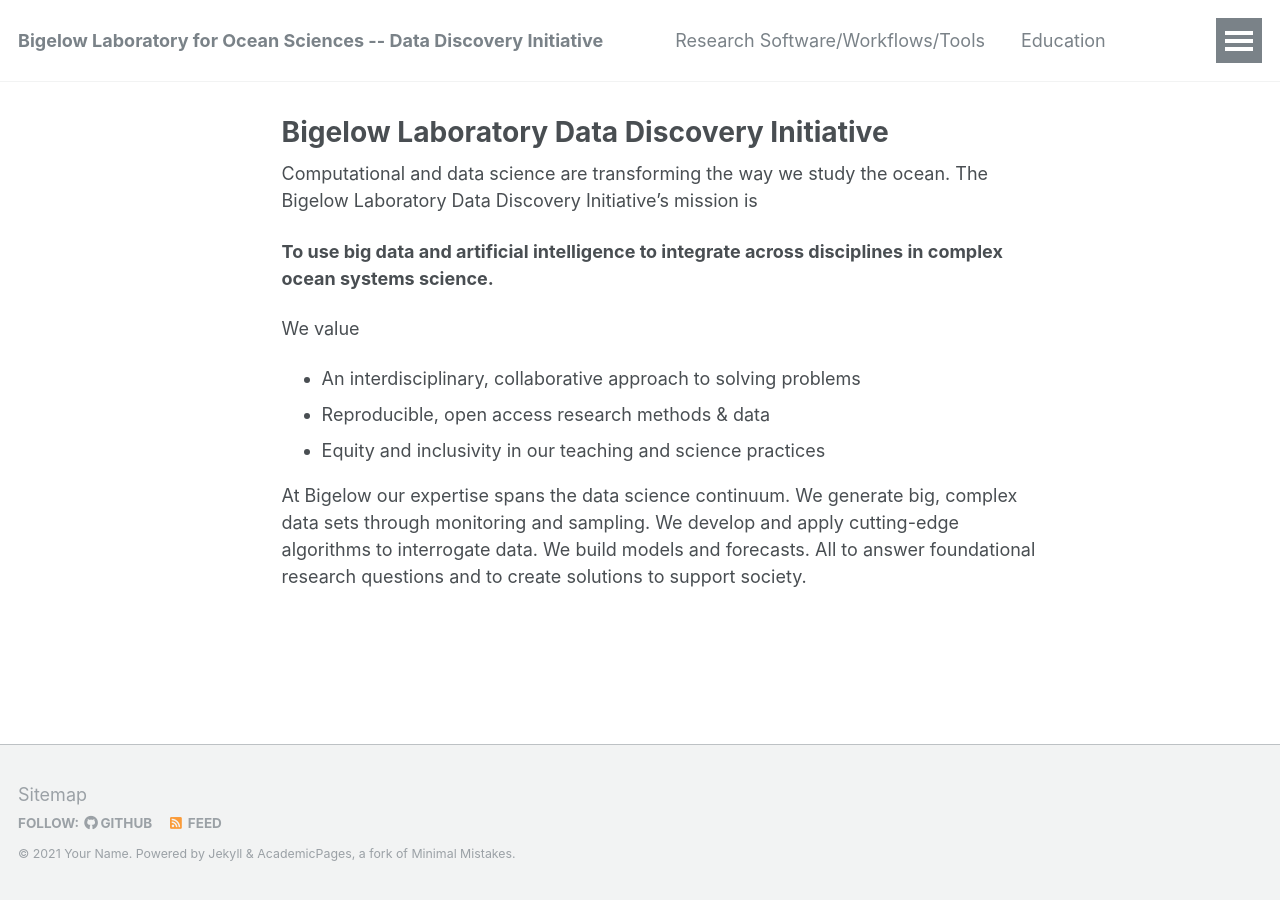
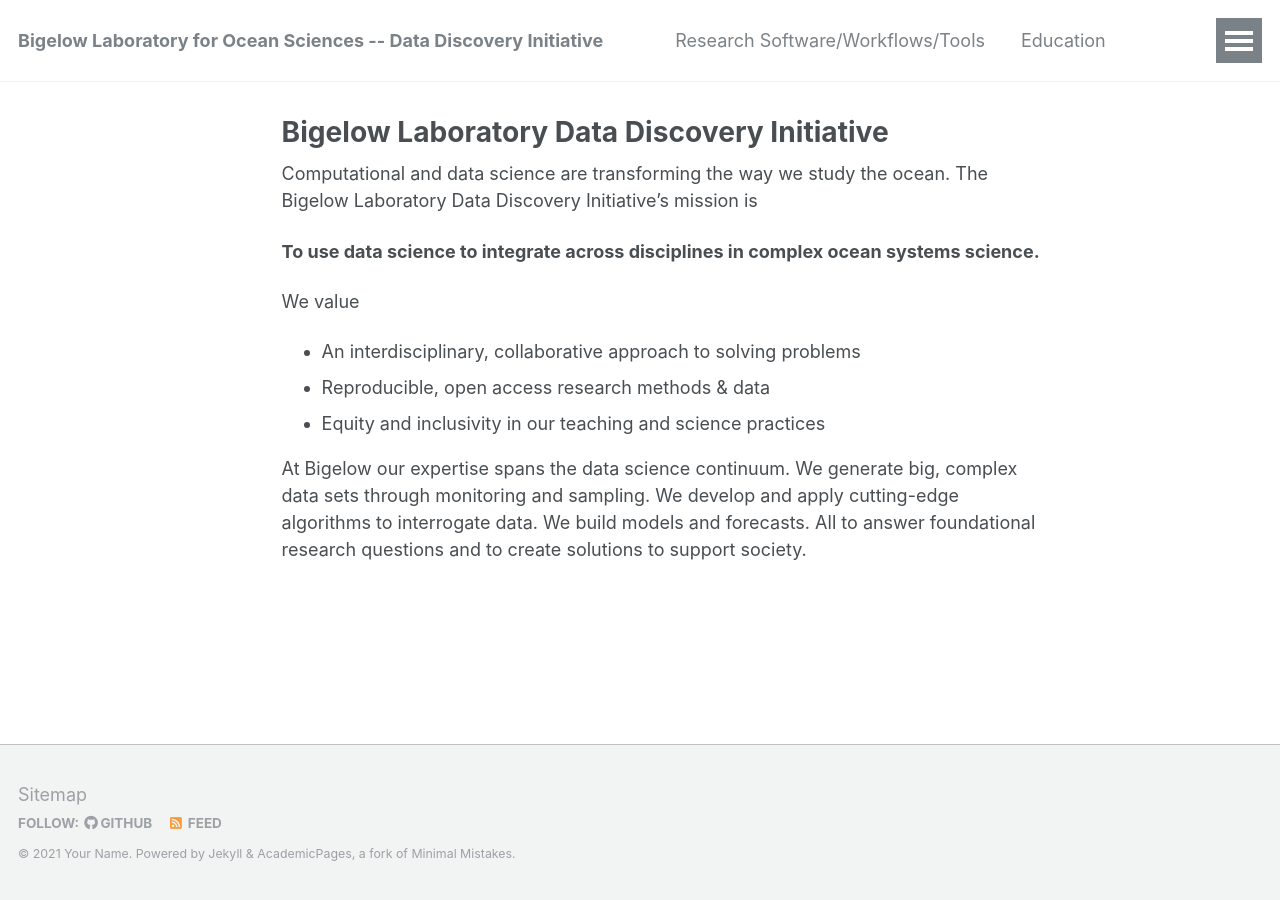
Before and after one commit to BigelowLab/bigelowlab.github.io, a Jekyll site: the page built from _pages/about.md, in a window 1280 px wide. Built offline with Jekyll 4.4.1, drawn with Linux system fonts in a browser that asks for light colours.

Commit message:
Update about.md
edited mission

```diff
--- a/_pages/about.md
+++ b/_pages/about.md
@@ -10,7 +10,7 @@ author_profile: false
 
 Computational and data science are transforming the way we study the ocean. The Bigelow Laboratory Data Discovery Initiative’s mission is
 
-**To use big data and artificial intelligence to integrate across disciplines in complex ocean systems science.**
+**To use data science to integrate across disciplines in complex ocean systems science.**
 
 We value
 - An interdisciplinary, collaborative approach to solving problems
```
